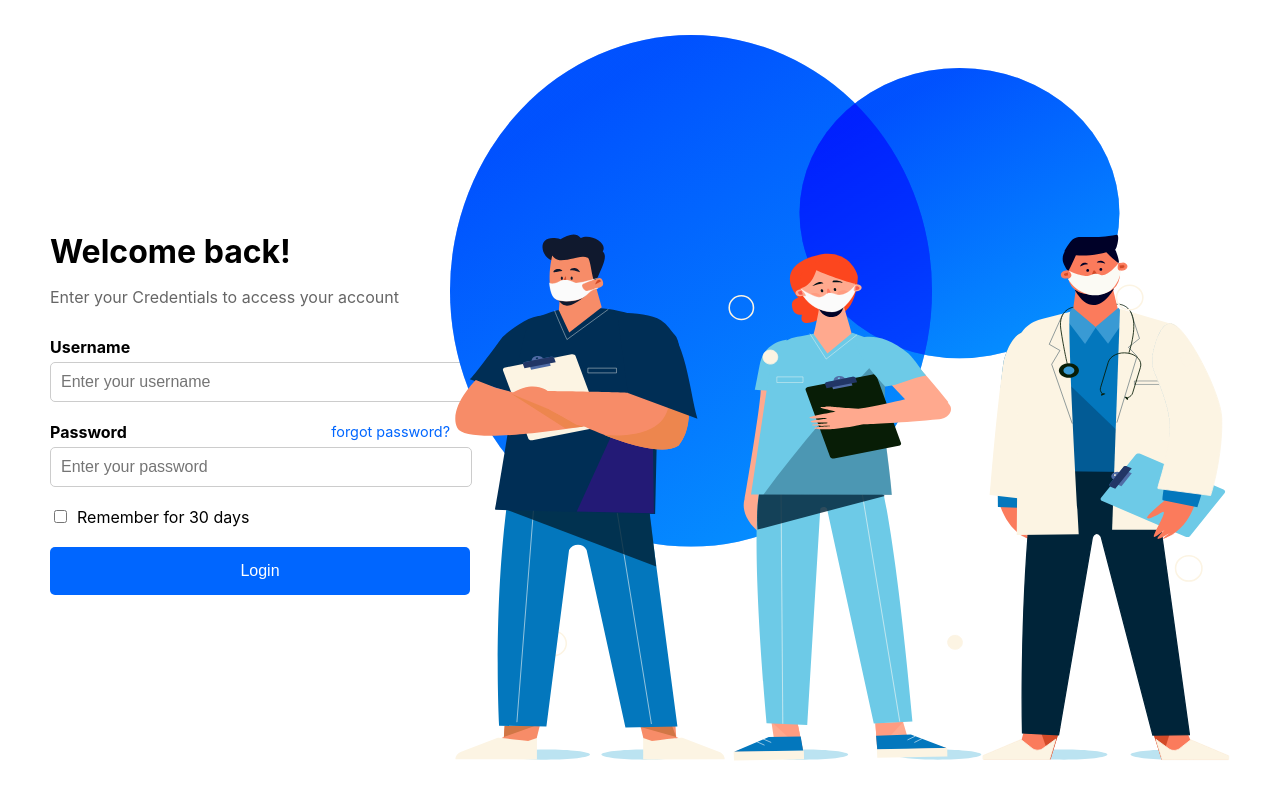
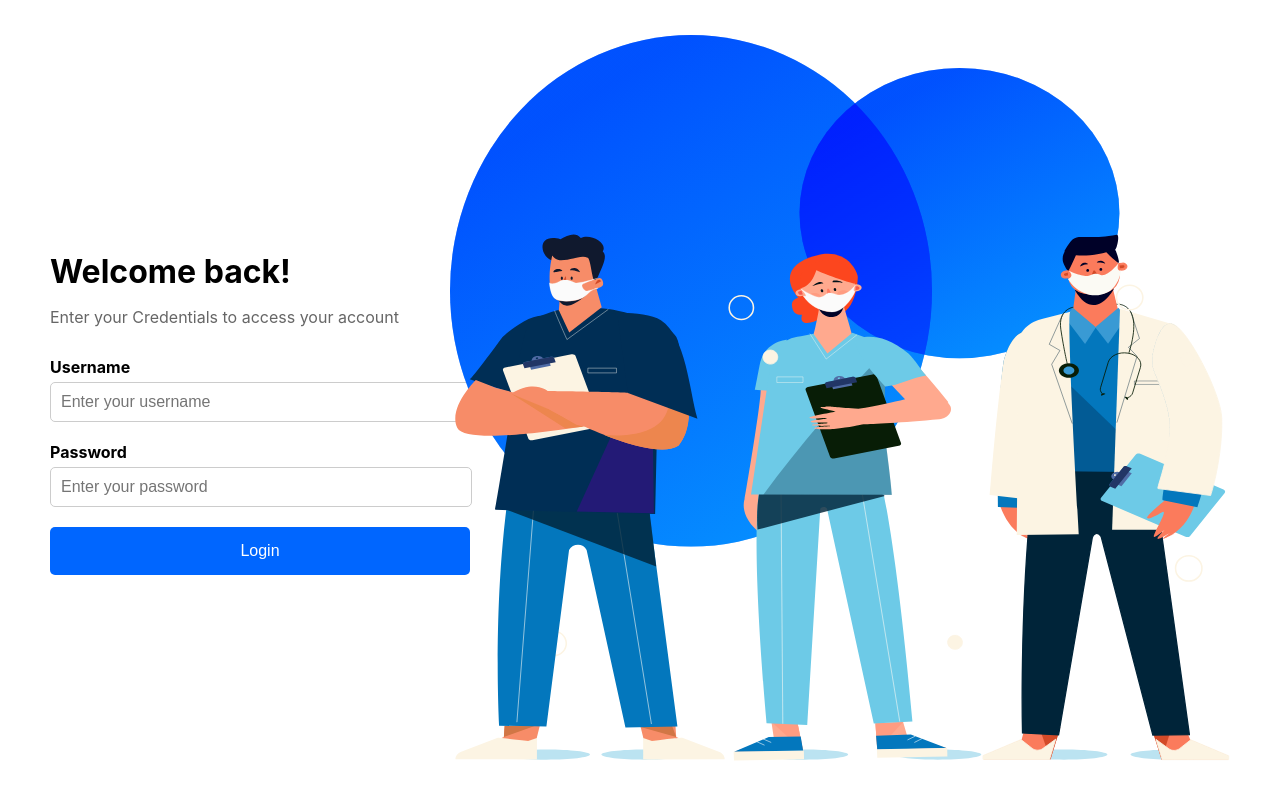
Before and after one commit to Hogwarts-Hackademy/Frontend-hospital, a React (Create React App) app: page /login in a window 1280 px wide. Built offline with nearby package versions, Linux system fonts and the light colour scheme.

Commit message:
removed components in the login page

```diff
--- a/src/pages/loginPage.jsx
+++ b/src/pages/loginPage.jsx
@@ -65,7 +65,6 @@ const LoginPage = () => {
                     <div className="input-group">
                         <div className="password-group">
                             <label htmlFor="password">Password</label>
-                            <a href="#" className="forgot-password">forgot password?</a>
                         </div>
                         <input
                             type="password"
@@ -74,10 +73,6 @@ const LoginPage = () => {
                             placeholder="Enter your password"
                             required
                         />
-                    </div>
-                    <div className="remember-me">
-                        <input type="checkbox" id="remember" />
-                        <label htmlFor="remember">Remember for 30 days</label>
                     </div>
                     <button type="submit" className="login-button">Login</button>
                 </form>
```
